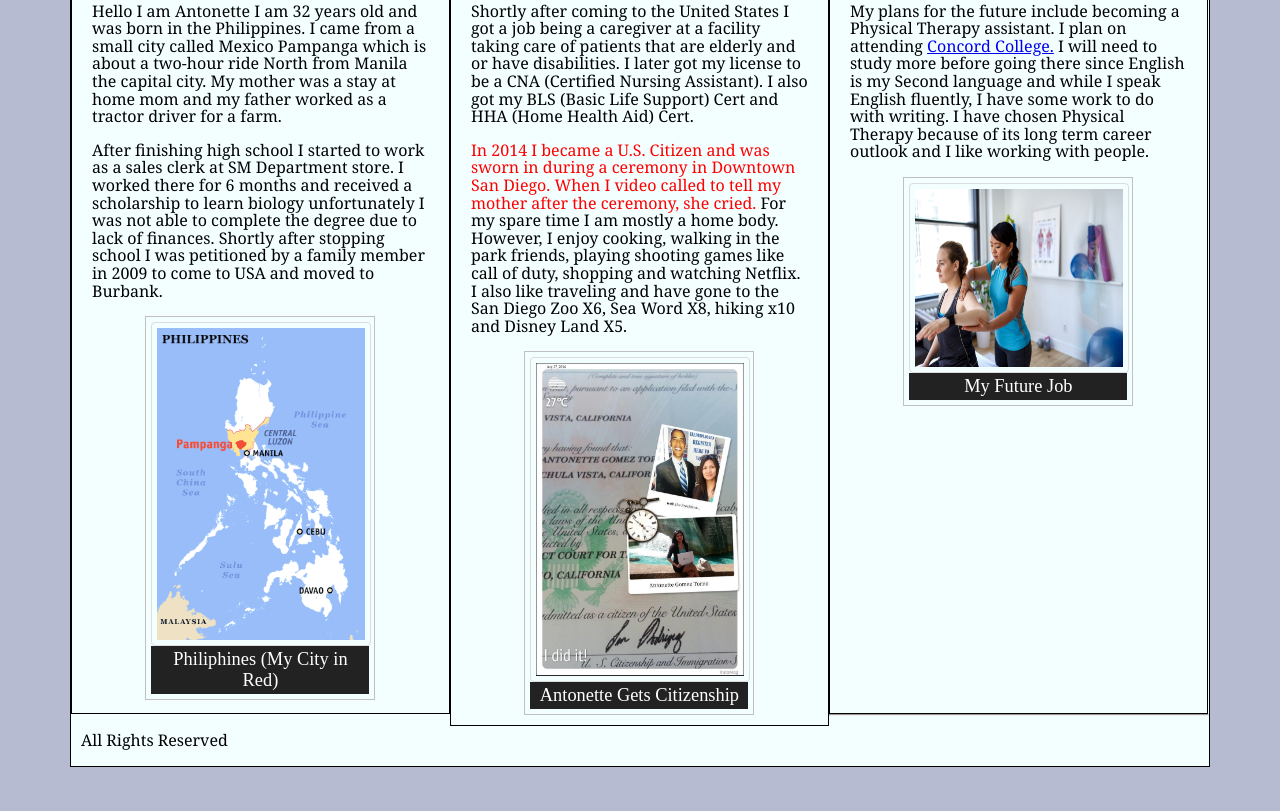
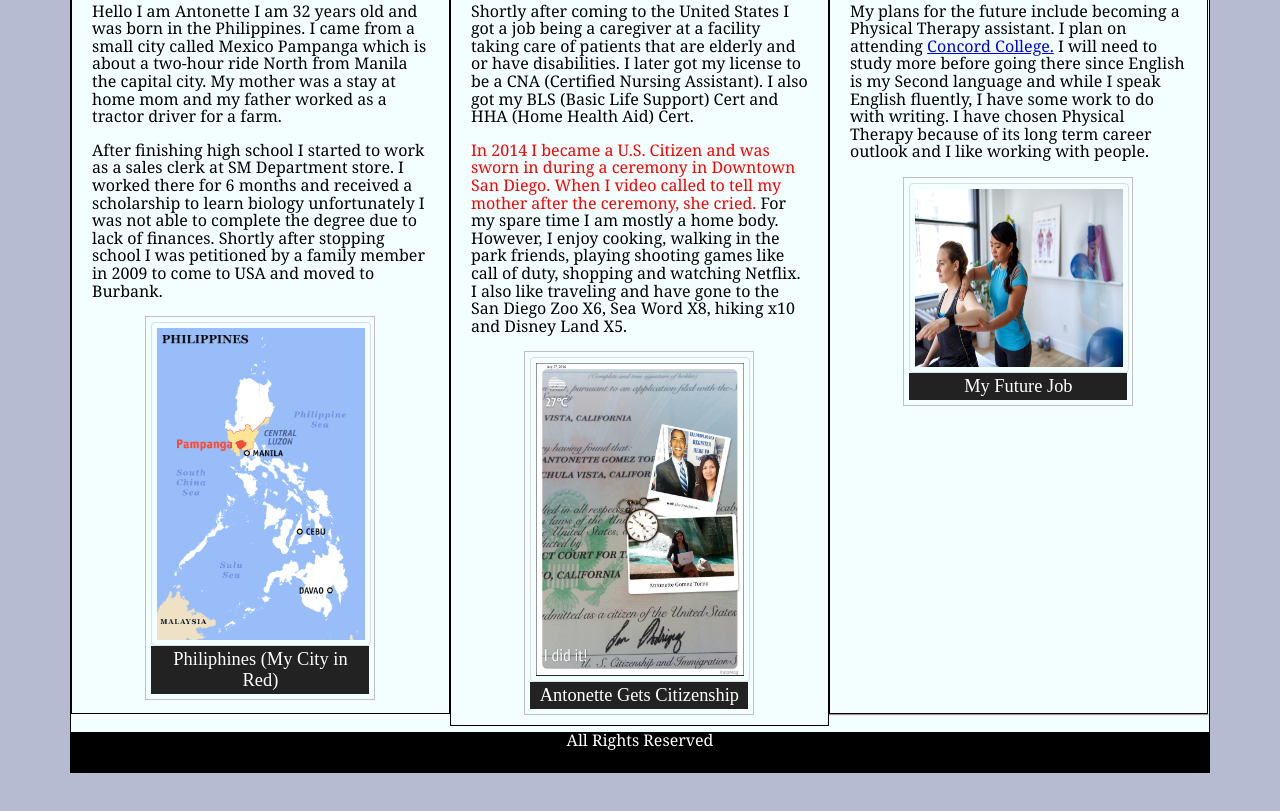
Before and after one commit to sd101/bioSite, a plain HTML site: page index.html in a window 1280 px wide. Shown: the part 758-1569 px from the top of the page. Drawn offline with Linux system fonts and the light colour scheme.

Commit message:
Add files via upload

```diff
--- a/style.css
+++ b/style.css
@@ -65,7 +65,7 @@ font-weight:300;
   }
 
 
- h5{
+ h6{
 font-weight:300;
   font-size: .296em;
   line-height: .2em;  }
@@ -162,10 +162,15 @@ figcaption {
 	font-weight:400;
 }
 
-#footer {
-  position: absolute;
+footer {
+  position: relative;
   bottom: 0;
-   clear: both;
+  background-color:black;
+  color:white;
+  clear: both;
   width: 100%;
   height: 2.5rem;            /* Footer height */
 }
+
+.center{
+text-align:center;}
```
